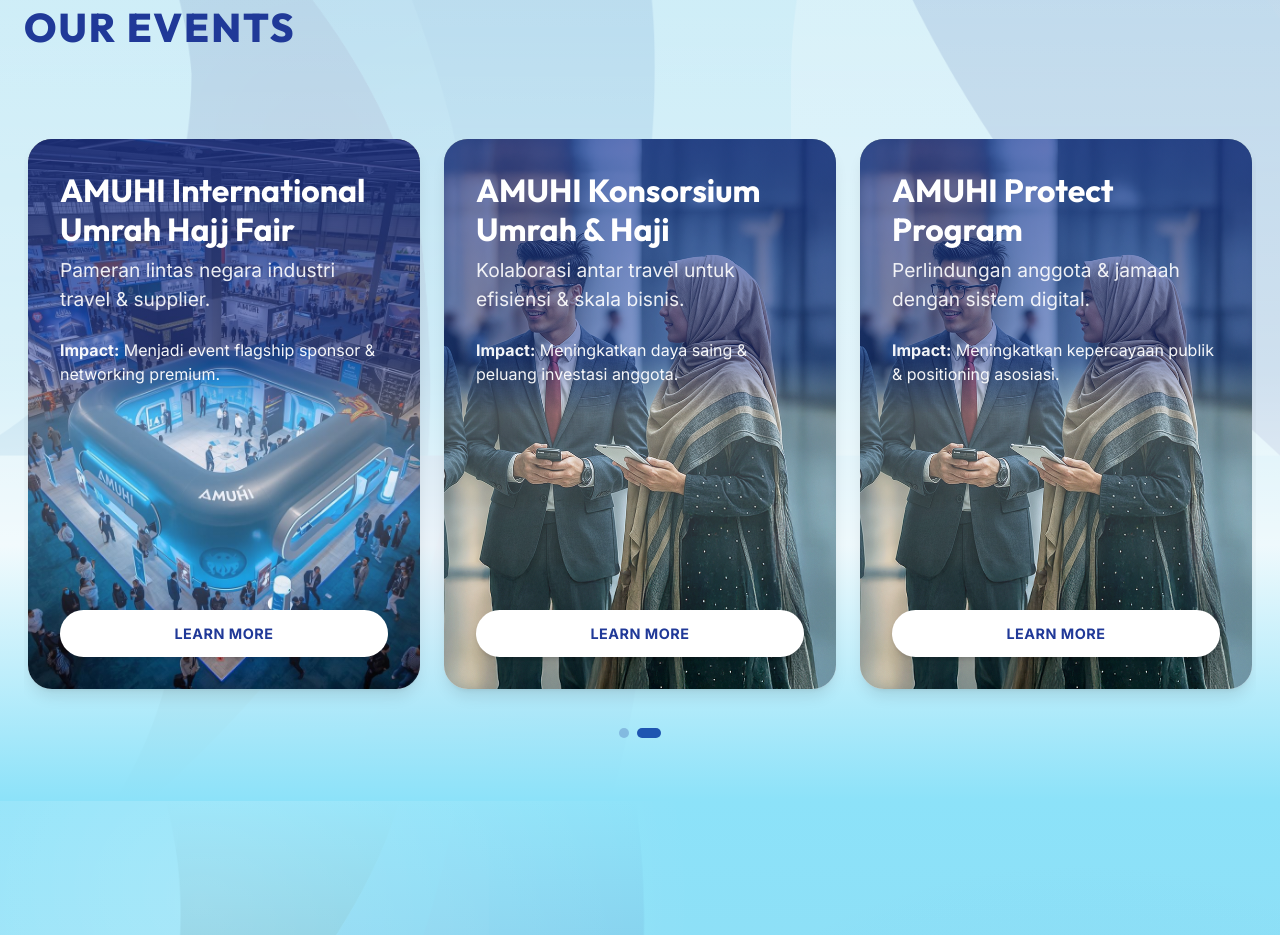
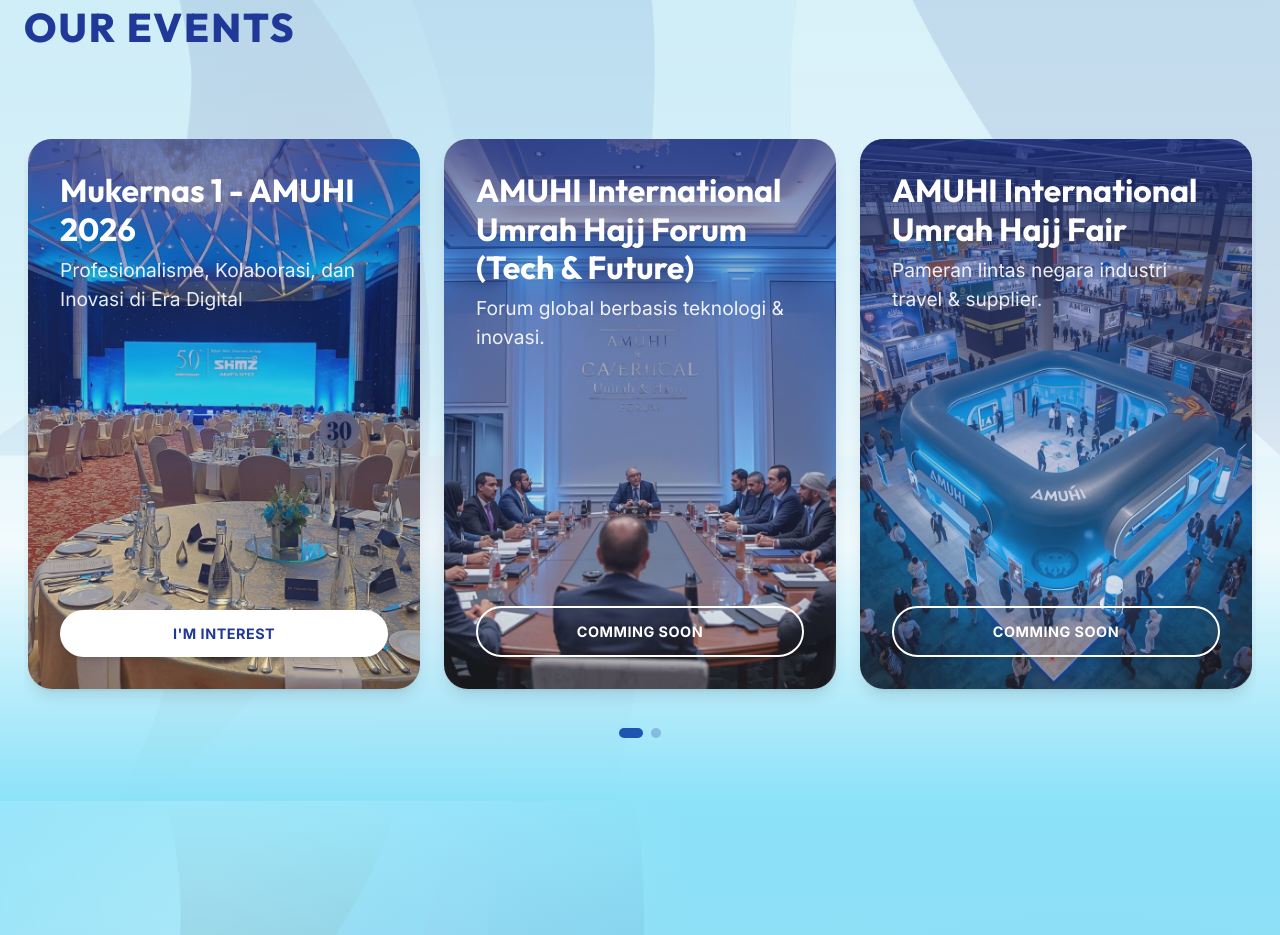
Before and after one commit to nineneel/amuhi-website, a React (Vite) app: page / in a window 1280 px wide. Shown: the part 2620-3555 px from the top of the page. Built offline with nearby package versions, Linux system fonts and the light colour scheme.

Commit message:
feat(event): update event page for adding mukernas

```diff
--- a/src/components/common/EventCarousel/index.tsx
+++ b/src/components/common/EventCarousel/index.tsx
@@ -1,14 +1,15 @@
-import { Swiper, SwiperSlide } from 'swiper/react';
-import { Pagination, Autoplay } from 'swiper/modules';
-import 'swiper/css';
-import 'swiper/css/pagination';
-import './EventCarousel.css';
+import { Swiper, SwiperSlide } from "swiper/react";
+import { Pagination, Autoplay } from "swiper/modules";
+import "swiper/css";
+import "swiper/css/pagination";
+import "./EventCarousel.css";
 
 interface EventItem {
   image: string;
   title: string;
   description: string;
   impact?: string;
+  isCommingSoon?: boolean;
 }
 
 interface EventCarouselProps {
@@ -23,7 +24,7 @@
         spaceBetween={24}
         slidesPerView={1}
         pagination={{ clickable: true }}
-                autoplay={{ delay: 5000, disableOnInteraction: false }}
+        autoplay={{ delay: 10000, disableOnInteraction: false }}
         breakpoints={{
           768: { slidesPerView: 2 },
           1200: { slidesPerView: 3 },
@@ -33,20 +34,25 @@
         {events.map((event, index) => (
           <SwiperSlide key={index}>
             <article className="event-card">
-                            <div className="event-card-background" style={{ backgroundImage: `url(${event.image})` }} />
+              <div
+                className="event-card-background"
+                style={{ backgroundImage: `url(${event.image})` }}
+              />
               <div className="event-card-overlay" />
               <div className="event-content">
                 <h3 className="event-title">{event.title}</h3>
                 <p className="event-description">{event.description}</p>
-                                {event.impact && (
-                                    <p className="event-impact">
-                                        <strong>Impact:</strong> {event.impact}
-                                    </p>
+                <div className="event-spacer" />
+                {!event.isCommingSoon && (
+                  <a href="#" className="event-cta">
+                    I'm Interest
+                  </a>
                 )}
-                                <div className="event-spacer" />
-                                <a href="#" className="event-cta">
-                                    LEARN MORE
+                {event.isCommingSoon && (
+                  <a href="#" className="event-cta event-cta-secondary">
+                    Comming Soon
                   </a>
+                )}
               </div>
             </article>
           </SwiperSlide>
--- a/src/pages/Home/Events/Events.css
+++ b/src/pages/Home/Events/Events.css
@@ -59,8 +59,8 @@
   /* Blue gradient overlay */
   background: linear-gradient(180deg,
       rgba(32, 57, 152, 0.7) 0%,
-      rgba(32, 57, 152, 0.5) 40%,
-      rgba(217, 224, 251, 0.3) 50%,
+      rgba(32, 57, 152, 0.4) 20%,
+      rgba(217, 224, 251, 0.1) 100%,
       rgba(32, 57, 152, 0.0) 100%);
   z-index: 2;
 }
@@ -122,6 +122,12 @@
   margin-top: auto;
 }
 
+.event-cta-secondary {
+  background: transparent !important;
+  color: var(--white) !important;
+  border: 2px solid var(--white);
+}
+
 .event-cta:hover {
   background: var(--gray-100);
   transform: translateY(-2px);
--- a/src/pages/Home/Events/index.tsx
+++ b/src/pages/Home/Events/index.tsx
@@ -1,33 +1,34 @@
 import forumImg from '../../../assets/events/forum.jpg';
 import fairImg from '../../../assets/events/fair.jpg';
 import consortiumImg from '../../../assets/events/consortium.jpg';
+import kempinski from '../../../assets/events/kempinski.jpeg';
 import EventCarousel from '../../../components/common/EventCarousel';
 import './Events.css';
 
 const events = [
     {
+        image: kempinski,
+        title: 'Mukernas 1 - AMUHI 2026',
+        description: 'Profesionalisme, Kolaborasi, dan Inovasi di Era Digital',
+        isCommingSoon: false,
+    },
+    {
         image: forumImg,
         title: 'AMUHI International Umrah Hajj Forum (Tech & Future)',
         description: 'Forum global berbasis teknologi & inovasi.',
-        impact: 'Menarik sponsor & mitra internasional (maskapai, fintech, hotel).',
+        isCommingSoon: true,
     },
     {
         image: fairImg,
         title: 'AMUHI International Umrah Hajj Fair',
         description: 'Pameran lintas negara industri travel & supplier.',
-        impact: 'Menjadi event flagship sponsor & networking premium.',
+        isCommingSoon: true,
     },
     {
         image: consortiumImg,
         title: 'AMUHI Konsorsium Umrah & Haji',
         description: 'Kolaborasi antar travel untuk efisiensi & skala bisnis.',
-        impact: 'Meningkatkan daya saing & peluang investasi anggota.',
-    },
-    {
-        image: consortiumImg,
-        title: 'AMUHI Protect Program',
-        description: 'Perlindungan anggota & jamaah dengan sistem digital.',
-        impact: 'Meningkatkan kepercayaan publik & positioning asosiasi.',
+        isCommingSoon: true,
     },
 ];
 
```
Also changed, not shown: src/components/common/EventCarousel/EventCarousel.css (line endings or trailing spaces). Lines whose indentation alone changed are shown as unchanged.
